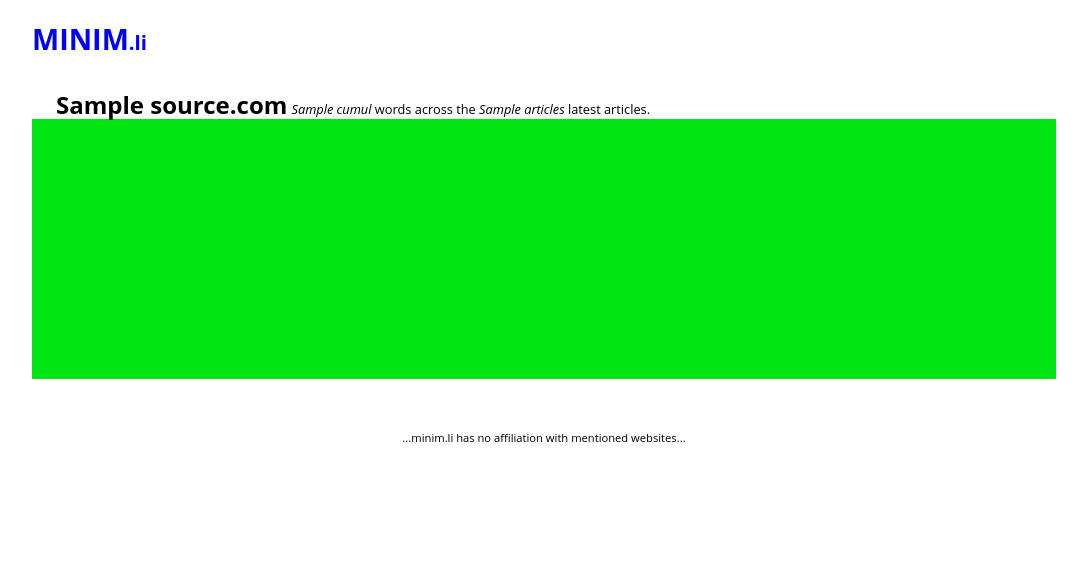
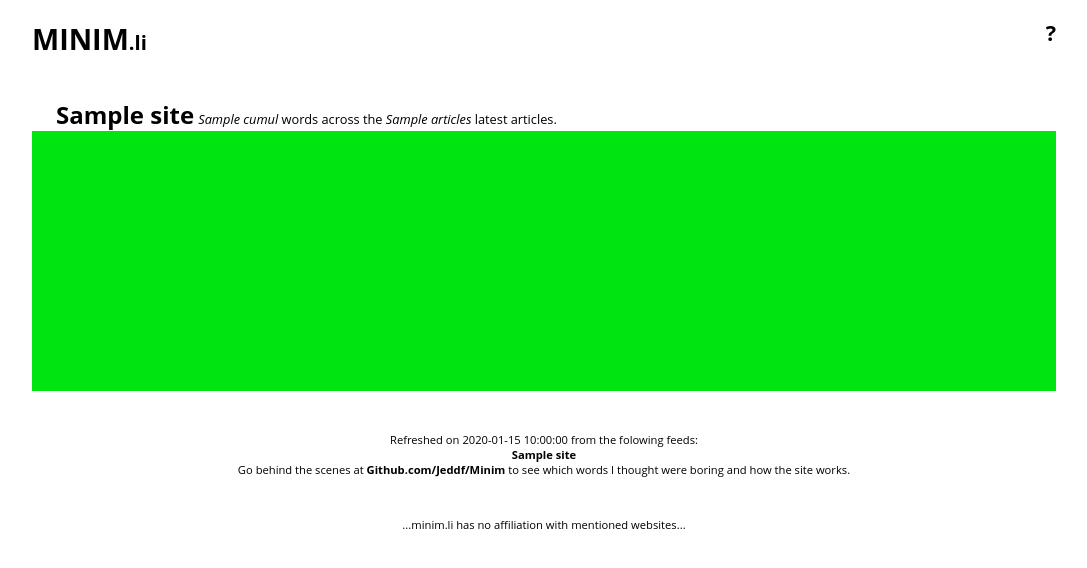
Before and after one commit to Jeddf/Minim, a Flask app: template templates/home.html in a window 1280 px wide. Shown: the top 568 px of the page, without its empty margins (96-1183 px from the left). Run offline with Flask 2, Linux system fonts and the light colour scheme; the template is opened without the code that fills it: most values are stand-ins (such as "Sample title", 1, 10 or a date in 2020).

Commit message:
Less blue, more info!

```diff
--- a/static/style.css
+++ b/static/style.css
@@ -13,26 +13,32 @@ a {
 *:first-child+html .group { zoom: 1; }
 body {
   margin: 0;
+  margin-left: 10%;
   font-family:"Open Sans", sans-serif;
   cursor: default;
   overflow: auto;
+  width: 80%;
 }
 #title-block {
-  color: blue;
-  max-width:80%;
+  width:100%;
   margin:0 auto;
   display:block;
   font-size:0.9em;
 }
-#title-block:hover {
-  color:black;
+#title-block h1 {
+    display: inline;
+    float:left;
+}
+#title-block h2 {
+    display: inline;
+    float: right;
 }
 h1:after{
 content: ".li";
 font-size: 0.7em;
 }
 #main {
-  max-width:80%;
+  width:100%;
   margin:0 auto;
 }
 .sitle {
@@ -42,7 +48,7 @@ font-size: 0.7em;
   margin: 0;
   padding-left: 1em;
   padding-top: 10px;
-  margin-bottom: -4px;
+  margin-bottom: 0;
   display: inline-block;
 }
 .sitle p{
@@ -106,3 +112,9 @@ footer {
   margin-top: 4%;
   font-size: 0.7em;
 }
+footer div {
+    margin-bottom: 40px;
+}
+footer div a {
+    font-weight: bold;
+}
--- a/templates/home.html
+++ b/templates/home.html
@@ -1,15 +1,15 @@
 {% extends "layout.html" %}
 {% block main %}
     <div id='main'>
-      {% for source in sites %}
+      {% for sitename in sites %}
       <div class='sitle'>
-        <h2><a href='http://{{source}}.com' target='_blank'>{{source}}.com</a></h2>
-        <p><i>{{logs[source][0]['cumul']}}</i> words across the <i>{{logs[source][0]['articles']}}</i> latest articles.<!-- a href='{{logs[source][0]["url"]}}' target='blank' class='source'> source</a --></p>
+        <h2><a href="{{logs[sitename][0]['sitehome']}}" target='_blank'>{{sitename}}</a></h2>
+        <p><i>{{logs[sitename][0]['cumul']}}</i> words across the <i>{{logs[sitename][0]['articles']}}</i> latest articles.</p>
       </div>
       <div class='data'>
         <div class='list'>
           <ul>
-            {% for word in logs[source][1:logs[source][0]['showratio']]%}
+            {% for word in logs[sitename][1:logs[sitename][0]['showratio']]%}
             <div class='record group'>
               <div class='word reg{{word["appears"]}}'>{{word['word']}}</div>
     	      <div class='count cou{{word["appears"]}}'>{{word['counted']}}</div>
--- a/templates/layout.html
+++ b/templates/layout.html
@@ -6,14 +6,19 @@
     <link rel="shortcut icon" href="{{url_for('static', filename='favicon.ico') }}">
   </head>
   <body class='group'>
-  <div id='title-block'>
+  <div id='title-block' class='group'>
     <div>
       <h1>MINIM</h1>
+      <a href='#about'><h2 id='info'>?</h2></a>
     </div>
   </div>
   {% block main %}
   {% endblock %}
   <footer>
+    <a name='about'></a>
+    <div><p>
+      Refreshed on {{logs['Vice'][0]['date']}} from the folowing feeds: <br>{% for sitename in sites %} <a href='{{logs[sitename][0]['sitefeed']}}' target='_blank'>{{sitename}}</a><br>{% endfor %}Go behind the scenes at <a href='https://github.com/Jeddf/Minim' target='_blank'>Github.com/Jeddf/Minim</a> to see which words I thought were boring and how the site works.<br>
+    </div></p>
     <p>...minim.li has no affiliation with mentioned websites...</p>
   </footer>
   </body>
```
